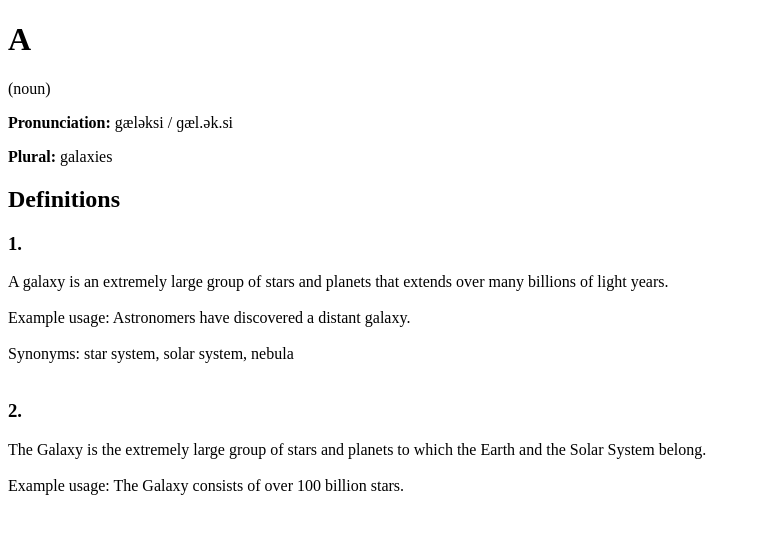
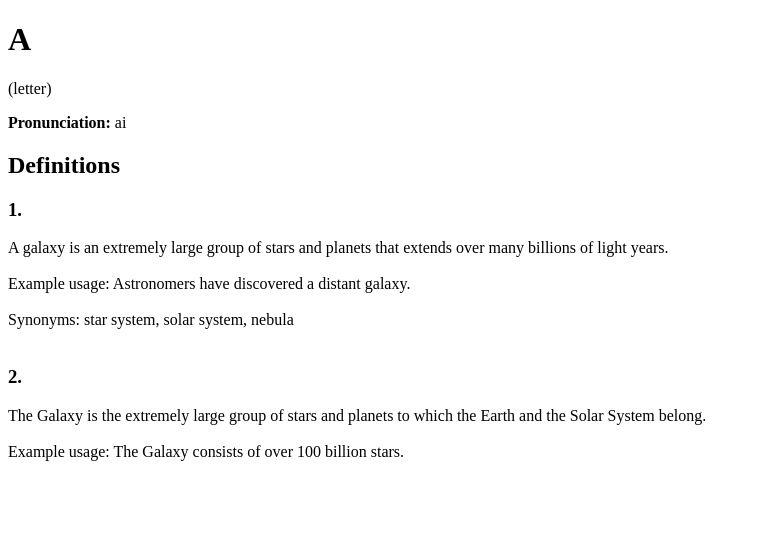
Before and after one commit to HelderBalbino/Dictionary-entry, a plain HTML site: page a.html in a window 1280 px wide. Shown: the whole page, without its empty margins (0-761 px from the left). Drawn offline with Linux system fonts and the light colour scheme.

Commit message:
Update a.html to correct the definition and pronunciation of the letter 'A'

```diff
--- a/a.html
+++ b/a.html
@@ -8,11 +8,9 @@
 	<body>
 		<h1>A</h1>
 
-		<p>(noun)</p>
+		<p>(letter)</p>
 
-		<p><strong>Pronunciation:</strong> gæləksi / ɡæl.ək.si</p>
-
-		<p><strong>Plural:</strong> galaxies</p>
+		<p><strong>Pronunciation:</strong> ai</p>
 
 		<h2>Definitions</h2>
 		<h3>1.</h3>
```
